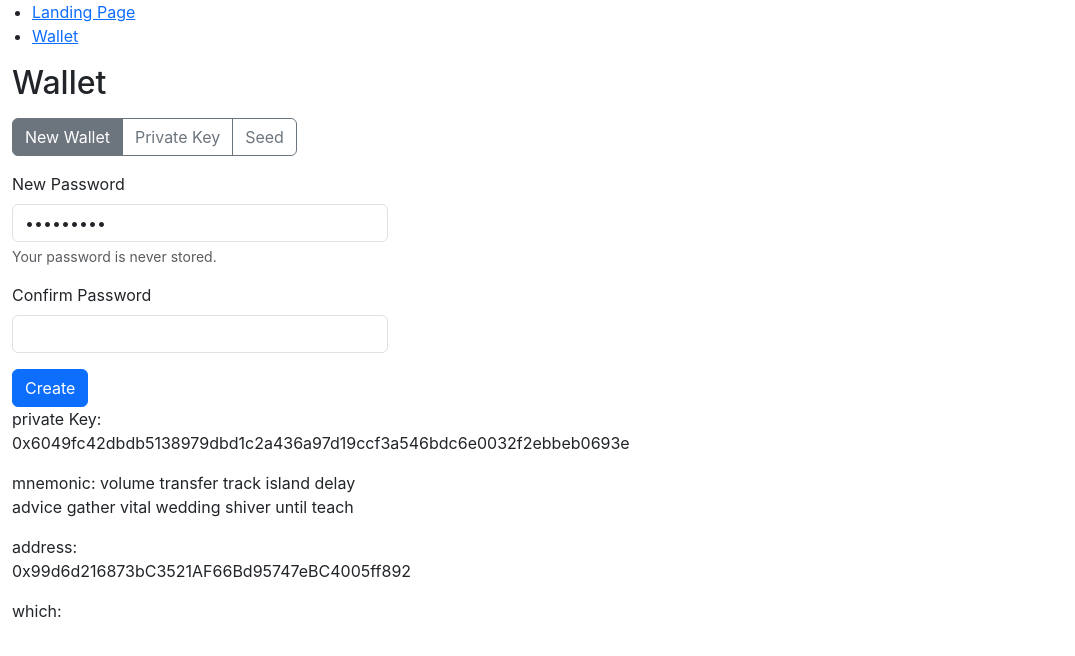
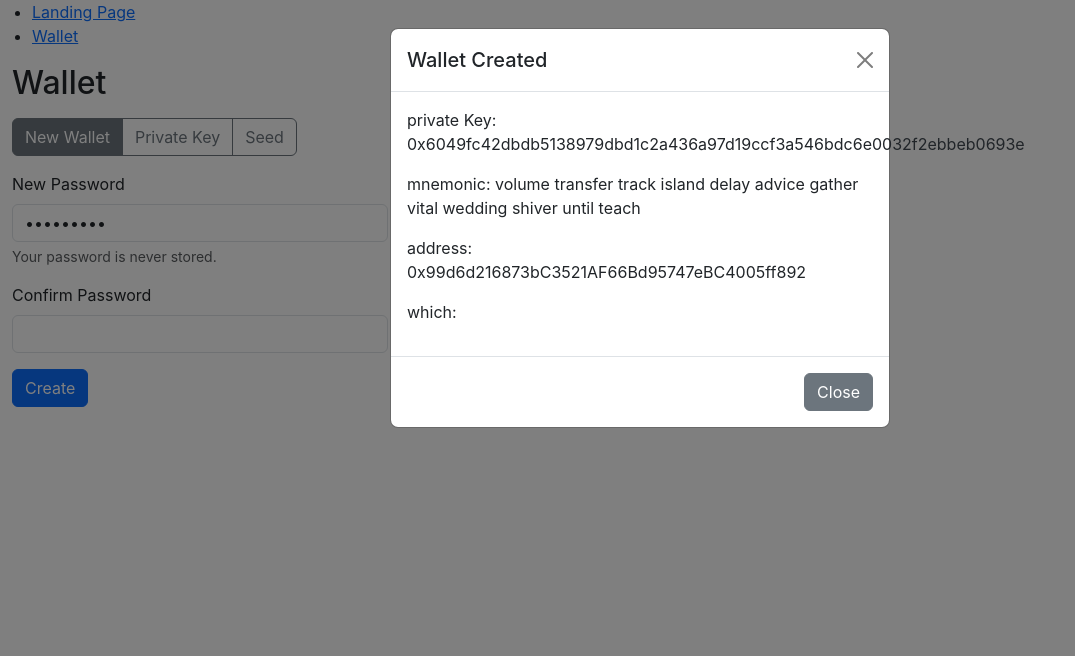
Before and after one commit to SlinkyPotato/potato-wallet, a React (Create React App) app: page /wallet in a window 1280 px wide. Both pictures are taken after typing "Sample123" into the empty fields and a click on the button "Create". Shown: the top 656 px of the page, without its empty margins (0-1075 px from the left). Built offline with nearby package versions, Linux system fonts and the light colour scheme; no server answers.

Commit message:
add modal

```diff
--- a/src/components/wallet/Wallet.jsx
+++ b/src/components/wallet/Wallet.jsx
@@ -5,6 +5,7 @@ import ReactTooltip from 'react-tooltip';
 import { ethers } from 'ethers';
 import localforage from 'localforage';
 import { NETWORKS } from './../../common/networks';
+import { Modal } from 'bootstrap';
 
 export default function Wallet(props) {
     const RECOVERY_METHOD_PRIV_KEY = 'PRIVATE_KEY';
@@ -82,14 +83,29 @@ export default function Wallet(props) {
                     <input type="password" id="confirmPass" rows="3" className="form-control"
                         value={cPass} onChange={(e) => setCPass(e.target.value)}></input>
                 </div>
-                <button type="submit" className="btn btn-primary">{recoveryMethod === RECOVERY_METHOD_NEW_WALLET ? 'Create' : 'Recover'}</button>
+                <button type="submit"
+                    className="btn btn-primary"
+                    data-bs-toggle="modal" data-bs-target="#walletModal">
+                    {recoveryMethod === RECOVERY_METHOD_NEW_WALLET ? 'Create' : 'Recover'}
+                </button>
             </form>
-            <div className="row">
-                <div>
-                    <p>private Key: {userWallet.privateKey}</p>
-                    <p>mnemonic: {userWallet.mnemonic!= null ? userWallet.mnemonic.phrase : '...'}</p>
-                    <p>address: {userWallet.address}</p>
-                    <p>which: {userWallet.which}</p>
+            <div className="modal" id="walletModal" tabIndex="-1" aria-labelledby="walletModalLabel" aria-hidden="true">
+                <div className="modal-dialog">
+                    <div className="modal-content">
+                        <div className="modal-header">
+                            <h5 className="modal-title" id="walletModalLabel">Wallet Created</h5>
+                            <button type="button" className="btn-close" data-bs-dismiss="modal" aria-label="Close"></button>
+                        </div>
+                        <div className="modal-body">
+                            <p>private Key: {userWallet.privateKey}</p>
+                            <p>mnemonic: {userWallet.mnemonic!= null ? userWallet.mnemonic.phrase : ''}</p>
+                            <p>address: {userWallet.address}</p>
+                            <p>which: {userWallet.which}</p>
+                        </div>
+                        <div className="modal-footer">
+                            <button type="button" className="btn btn-secondary" data-bs-dismiss="modal">Close</button>
+                        </div>
+                    </div>
                 </div>
             </div>
             <ReactTooltip />
@@ -98,6 +114,8 @@ export default function Wallet(props) {
 
     function useRecoverWallet(event) {
         event.preventDefault();
+        const walletModal = Modal.getInstance(document.getElementById('walletModal'));
+        walletModal.show();
         let userWallet = null;
         const provider = new ethers.getDefaultProvider(NETWORKS.goerli.rpcUrl);
 
```
